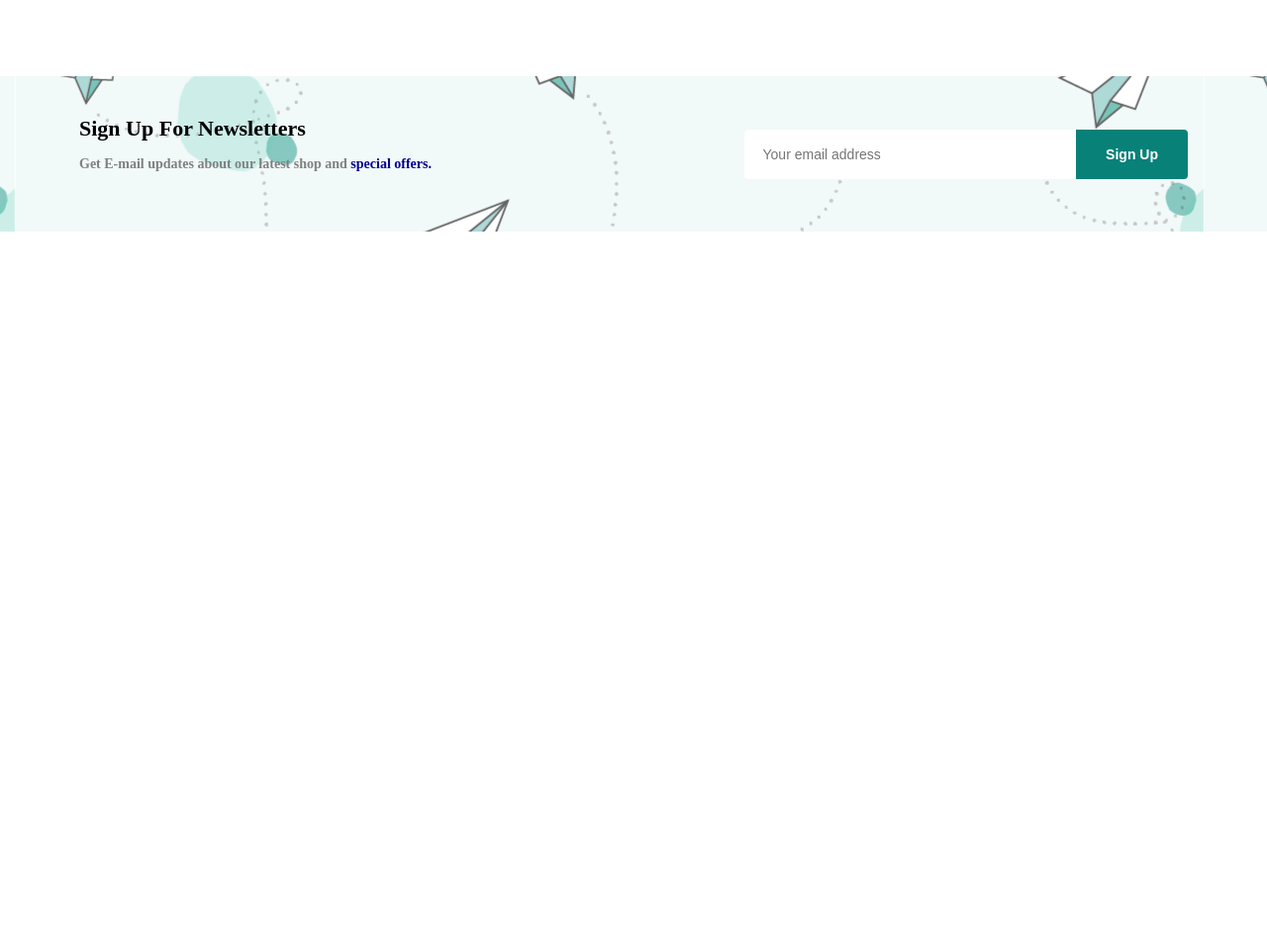
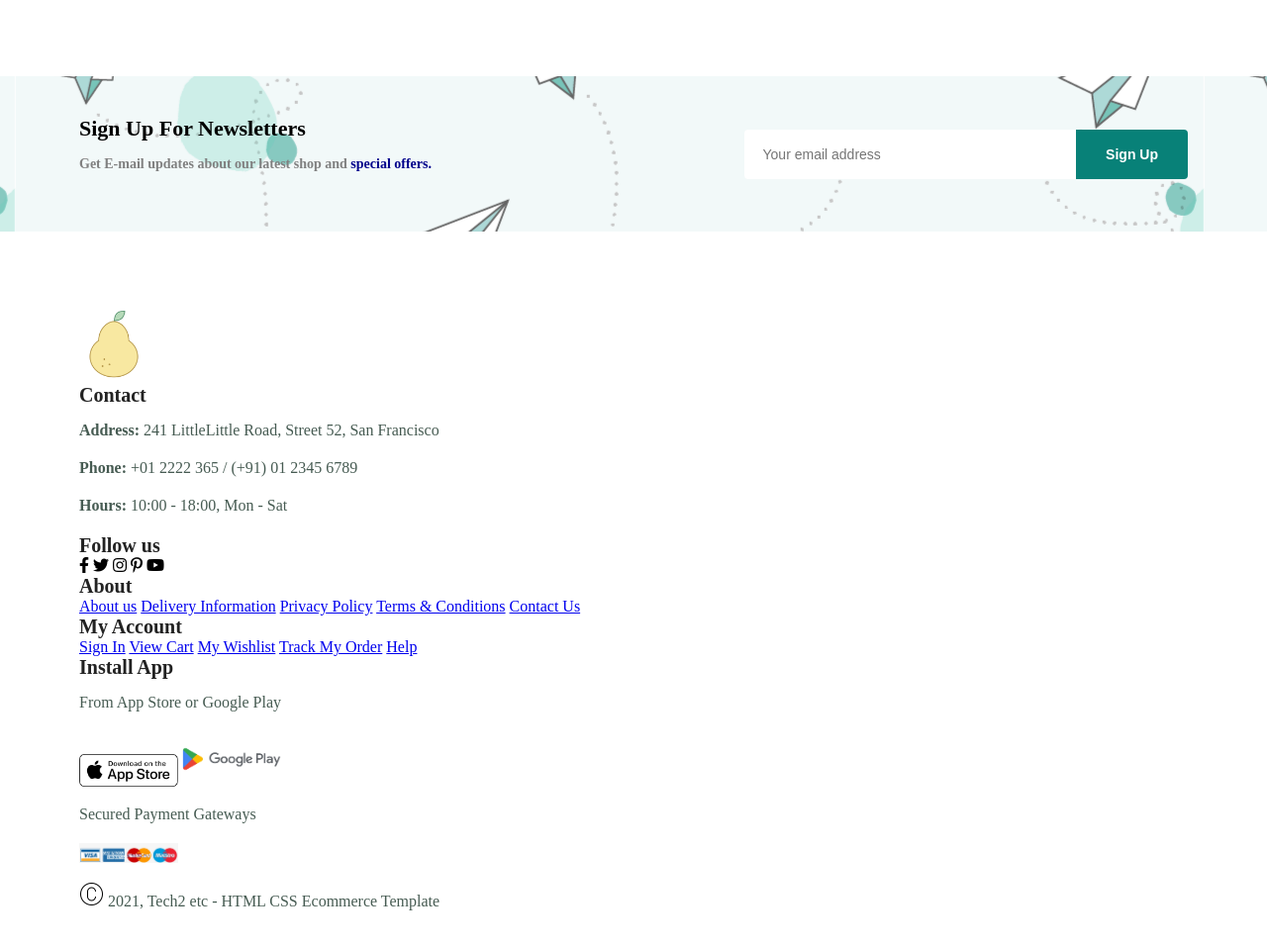
Before and after one commit to EricD1996/E-COMMERCE, a plain HTML site: page index.html in a window 1280 px wide. Shown: the part 5682-6640 px from the top of the page at 99% size. Before the commit the page ends 5956 px from the top, so only its background shows below. Drawn offline with Linux system fonts and the light colour scheme.

Commit message:
Ecommerce Practice

```diff
--- a/index.html
+++ b/index.html
@@ -363,7 +363,59 @@
         </div>
     </section>
 
+    <footer class="section-p1">
+        <div class="col">
+            <img src="/img/icon/logo1.png" alt="Logo" id="logo">
+            <h4> Contact</h4>
+            <p><strong>Address: </strong> 241 LittleLittle Road, Street 52, San Francisco</p>
+            <p><strong>Phone: </strong> +01 2222 365 / (+91) 01 2345 6789</p>
+            <p><strong>Hours: </strong> 10:00 - 18:00, Mon - Sat</p>
+            <div class="follow">
+                <h4>Follow us</h4>
+                <div class="icon">
+                    <i class="fab fa-facebook-f"></i>
+                    <i class="fab fa-twitter"></i>
+                    <i class="fab fa-instagram"></i>
+                    <i class="fab fa-pinterest-p"></i>
+                    <i class="fab fa-youtube"></i>
+                </div>
+            </div>
+        </div>
 
+        <div class="col">
+            <h4>About</h4>
+            <a href="#">About us</a>
+            <a href="#">Delivery Information</a>
+            <a href="#">Privacy Policy</a>
+            <a href="#">Terms & Conditions</a>
+            <a href="#">Contact Us</a>
+        </div>
+
+        <div class="col">
+            <h4>My Account</h4>
+            <a href="#">Sign In</a>
+            <a href="#">View Cart</a>
+            <a href="#">My Wishlist</a>
+            <a href="#">Track My Order</a>
+            <a href="#">Help</a>
+        </div>
+
+        <div class="col install">
+            <h4>Install App</h4>
+            <p>From App Store or Google Play</p>
+            <div class="row">
+                <img src="/img/appleappstore.png" alt="" id="payment">
+                <img src="/img/googleplay.png" alt="" id="payment">
+            </div>
+            <p>Secured Payment Gateways</p>
+            <img src="/img/cards.png" alt="" id="payment">
+        </div>
+
+        <div class="copyright">
+            <p><img src="/img/icon/icons8-copyright-all-rights-reserved-50.png" alt="" id="cart"> 2021, Tech2 etc - HTML CSS Ecommerce Template</p>
+        </div>
+
+    </footer>
 
     <script src="script.js"></script>
 </body>
--- a/style.css
+++ b/style.css
@@ -423,6 +423,8 @@ body{
     display:flex;
     width: 40%;
 }
+
+
 /*============================== icons ======================== */
 
 #cart{
@@ -433,6 +435,10 @@ body{
     width: 70px;
 }
 
+#payment{
+    width: 100px;
+}
+
 .feature-icon{
     width: 100%;
     margin-bottom: 10px;
```
Also changed, not shown: img/appleappstore.png (added), img/cards.png (added), img/googleplay.png (added), img/icon/icons8-copyright-all-rights-reserved-50.png (added).
